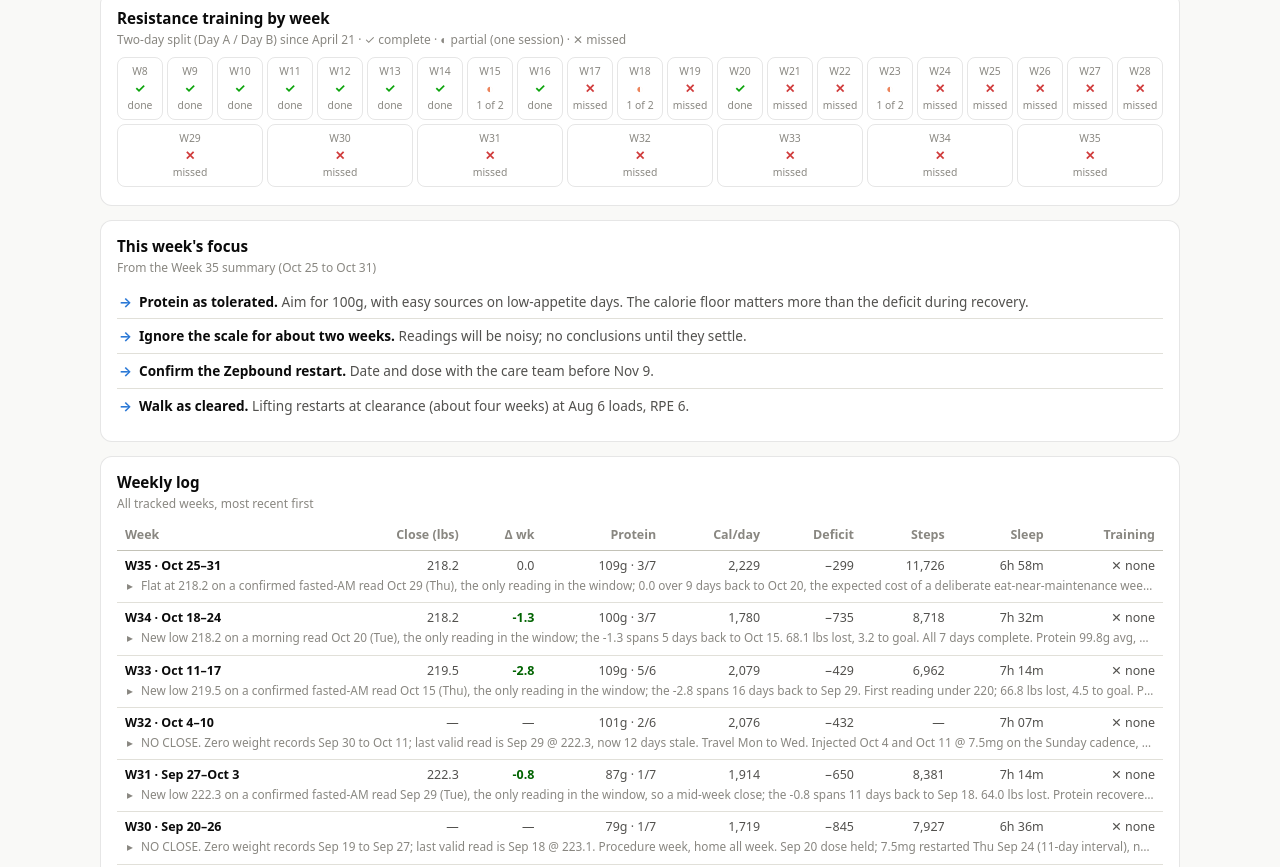
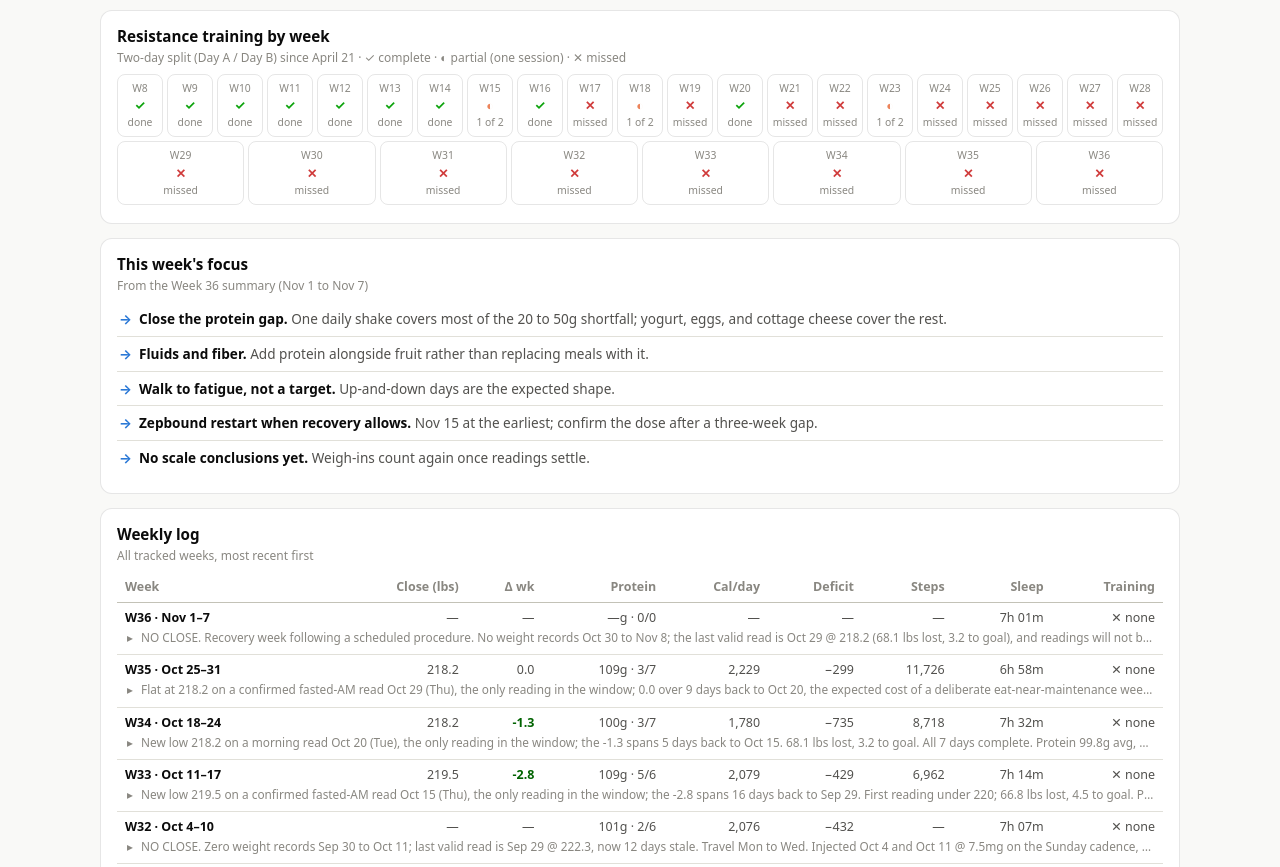
Before and after one commit to jakeworcester-byte/pace-dash-x7q3, a plain HTML site: page index.html in a window 1280 px wide. Shown: the part 1933-2800 px from the top of the page. Drawn offline with Linux system fonts and the light colour scheme.

Commit message:
Week 36 dashboard update (Nov 1-7, recovery week)
Co-Authored-By: Claude Opus 5.5 <noreply@anthropic.com>
Claude-Session: https://claude.ai/code/session_01GDFsbJTzqWf2irWStto3FM

```diff
--- a/index.html
+++ b/index.html
@@ -281,22 +281,23 @@
    ================================================================ */
 
 const META = {
-  updated: "2026-11-01",
+  updated: "2026-11-08",
   startWeight: 286.3,
   startDate: "2026-03-03",
   originalGoal: 236,
   goal: 215,
   dose: "7.5mg",
-  doseNote: "Last injected Sun Oct 25 @ 7.5mg, a 7-day interval from Oct 18, with no side effects. The Nov 1 dose was skipped ahead of a scheduled procedure; the restart date is pending the care team (planned Sun Nov 9).",
+  doseNote: "Last injected Sun Oct 25 @ 7.5mg. The Nov 1 and Nov 8 doses were held during recovery from a scheduled procedure; the restart waits on recovery, Nov 15 at the earliest, with the restart dose to be confirmed after the gap.",
   injectionDay: "Sunday",
-  troughWindow: "None this week. No dose until the planned restart.",
-  statusLine: "<strong>A fueling week, by design.</strong> Calories rose to <strong>2,229</strong> and protein to <strong>108.9g</strong> with <strong>zero</strong> sub-floor days, and the injection day held at <strong>1,610 cal / 93g</strong>. The scale held at <strong>218.20 lbs</strong> on Oct 29, the expected cost of eating near maintenance: <strong>68.1 down, 3.2 to go</strong>. A record walking week: <strong>480 min</strong> across 16 sessions and an <strong>11,726</strong> step average. Sleep averaged <strong>6h58</strong>. Lifting restarts after clearance.",
-  focusDesc: "From the Week 35 summary (Oct 25 to Oct 31)",
+  troughWindow: "None this week. Zepbound on hold.",
+  statusLine: "<strong>A recovery week.</strong> Tracking was minimal: no weigh-in and almost no food logged, so weight and deficit are not interpreted. The last valid read stands at <strong>218.20 lbs</strong> (Oct 29): <strong>68.1 down, 3.2 to go</strong>. Walking is coming back: daily steps ran about <strong>710, 2,480, 1,300, then 4,700</strong>, capped by a <strong>36-min</strong> walk on Nov 7. Sleep averaged <strong>7h01</strong> over 5 tracked nights. Protein is the gap, at an estimated <strong>50 to 80g/day</strong>.",
+  focusDesc: "From the Week 36 summary (Nov 1 to Nov 7)",
   focus: [
-    "<strong>Protein as tolerated.</strong> Aim for 100g, with easy sources on low-appetite days. The calorie floor matters more than the deficit during recovery.",
-    "<strong>Ignore the scale for about two weeks.</strong> Readings will be noisy; no conclusions until they settle.",
-    "<strong>Confirm the Zepbound restart.</strong> Date and dose with the care team before Nov 9.",
-    "<strong>Walk as cleared.</strong> Lifting restarts at clearance (about four weeks) at Aug 6 loads, RPE 6.",
+    "<strong>Close the protein gap.</strong> One daily shake covers most of the 20 to 50g shortfall; yogurt, eggs, and cottage cheese cover the rest.",
+    "<strong>Fluids and fiber.</strong> Add protein alongside fruit rather than replacing meals with it.",
+    "<strong>Walk to fatigue, not a target.</strong> Up-and-down days are the expected shape.",
+    "<strong>Zepbound restart when recovery allows.</strong> Nov 15 at the earliest; confirm the dose after a three-week gap.",
+    "<strong>No scale conclusions yet.</strong> Weigh-ins count again once readings settle.",
   ],
 };
 
@@ -337,6 +338,7 @@ const WEEKS = [
   { n: 33, label: "Oct 11\u201317",      end: "2026-10-15", wt: 219.5, chg: -2.8, prot: 109, hits: 5, logged: 6, cal: 2079, steps: 6962,  sleep: 434,  deficit: -429, train: "missed",   note: "New low 219.5 on a confirmed fasted-AM read Oct 15 (Thu), the only reading in the window; the -2.8 spans 16 days back to Sep 29. First reading under 220; 66.8 lbs lost, 4.5 to goal. Protein 109.4g avg with 5 of 6 complete days at target, the best hit rate in months and not carried by one day; breakfast logged all 7 days. Injection day Oct 11 hit 2,220 cal / 123g, the best on record. Averages are 6 logged days: Oct 15 dinner eaten but not logged. Zero confirmed sub-floor days. Steps 6,962 avg, all 7 days: three walking days 9,000 to 12,600, three desk days under 4,000. 222 exercise min across 4 sessions, including a 60-min treadmill run. Sleep 7h14 avg, 11 min awake/night, early termination 2 of 7. Zero lifts, 73-day layoff. Deficit model checked against the scale and passed: 2.56 predicted vs 2.80 delivered over 16 days, 9% conservative. Span regression: 2,515 cumulative / 2,434 trailing; baseline TDEE now 2,515. Injected Oct 18 @ 7.5mg." },
   { n: 34, label: "Oct 18\u201324",      end: "2026-10-20", wt: 218.2, chg: -1.3, prot: 100, hits: 3, logged: 7, cal: 1780, steps: 8718,  sleep: 452,  deficit: -735, train: "missed",   note: "New low 218.2 on a morning read Oct 20 (Tue), the only reading in the window; the -1.3 spans 5 days back to Oct 15. 68.1 lbs lost, 3.2 to goal. All 7 days complete. Protein 99.8g avg, 3 of 7 at target; one 152g day carries it, the other six averaged 91g, with dinner the weak meal. Injection day Oct 18 was genuinely light at 1,190 cal / 63g, ending a five-week run at 90g or better, and Oct 19 (1,390) made two sub-floor days in a row. Oct 22 breakfast skipped. Steps 8,718 avg, all 7 days; 316 walking min across 6 sessions on 5 days, the best walking week in months. Sleep 7h32 avg, 17 min awake/night, early termination 1 of 7. Zero lifts, 80-day layoff. Deficit -735/day calibrated. Model checked against the scale over 21 days: 3.48 predicted vs 4.10 delivered, 15% conservative. Span regression: 2,528 cumulative / 2,457 trailing; baseline TDEE now 2,528. Injected Oct 25 @ 7.5mg." },
   { n: 35, label: "Oct 25\u201331",      end: "2026-10-29", wt: 218.2, chg: 0.0,  prot: 109, hits: 3, logged: 7, cal: 2229, steps: 11726, sleep: 418,  deficit: -299, train: "missed",   note: "Flat at 218.2 on a confirmed fasted-AM read Oct 29 (Thu), the only reading in the window; 0.0 over 9 days back to Oct 20, the expected cost of a deliberate eat-near-maintenance week. 68.1 lbs lost, 3.2 to goal. All 7 days complete. Protein 108.9g avg, 3 of 7 at target, no day under 81g; breakfast logged all 7 days. Calories 2,229 avg with zero sub-floor days. Injection day Oct 25 held at 1,610 cal / 93g, breaking the Oct 18 dip. Oct 31 lunch and dinner synced late and are included. Steps 11,726 avg, all 7 days, the highest in recent weeks; 480 walking min across 16 sessions on 6 days, the best walking week on record. Sleep 6h58 avg, 24 min awake/night, early termination 0 of 7. Zero lifts, 87-day layoff; lifting restarts after clearance. Deficit -299/day calibrated. Model checked against the scale over 30 days: 4.72 predicted vs 4.10 delivered, 15% optimistic. Span regression: 2,494 cumulative / 2,418 trailing; baseline TDEE now 2,494. Nov 1 dose skipped ahead of a scheduled procedure." },
+  { n: 36, label: "Nov 1\u20137",       end: "2026-11-07", wt: null,  chg: null, prot: null, hits: 0, logged: 0, cal: null, steps: null,  sleep: 421,  deficit: null, train: "missed",   note: "NO CLOSE. Recovery week following a scheduled procedure. No weight records Oct 30 to Nov 8; the last valid read is Oct 29 @ 218.2 (68.1 lbs lost, 3.2 to goal), and readings will not be interpreted until they settle. Nutrition essentially unlogged (one partial day); eating reported near normal with protein estimated at 50 to 80g/day, short of target. Steps not averaged: the tracker was not worn several days. Recovery days ran about 710, 2,480, 1,300, then 4,700 steps, with a 36-min walk on Nov 7. 124 walking min across 3 sessions, including 74 min on Nov 1. Sleep 7h01 avg over 5 tracked nights, 40 min awake/night. Zero lifts, 94-day layoff; lifting resumes at clearance, about Nov 30. Span regression not updated; baseline TDEE holds at 2,494. Nov 8 Zepbound dose held." },
 ];
 
 // [date, lbs, "am"|"pm"] — am = fasted/morning read unless noted
```
